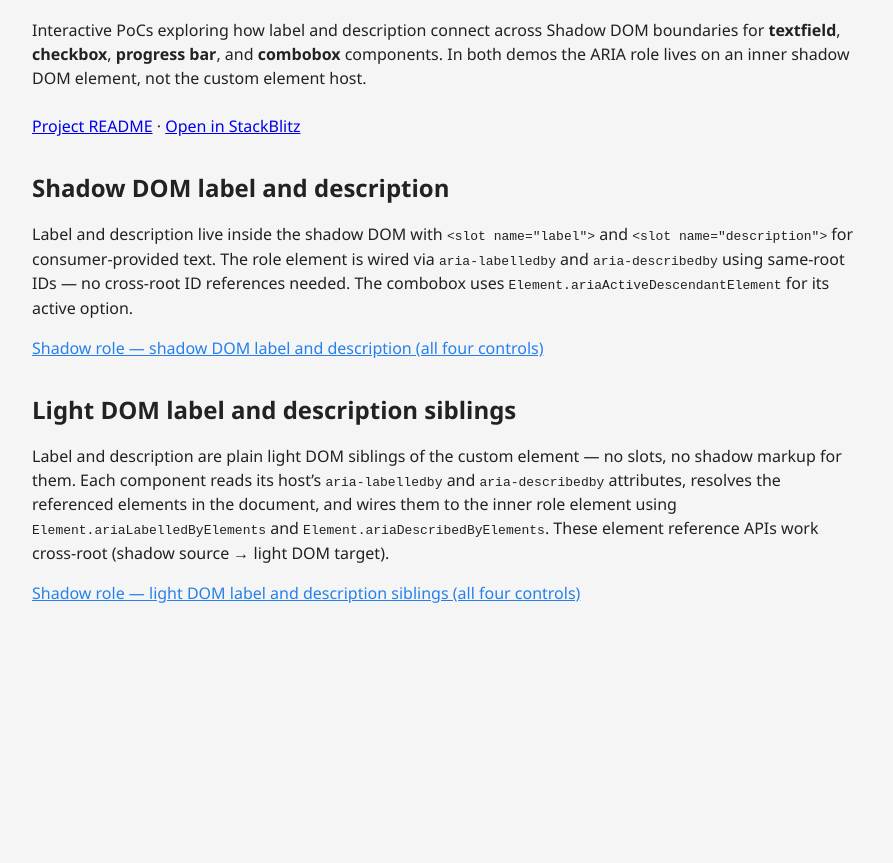
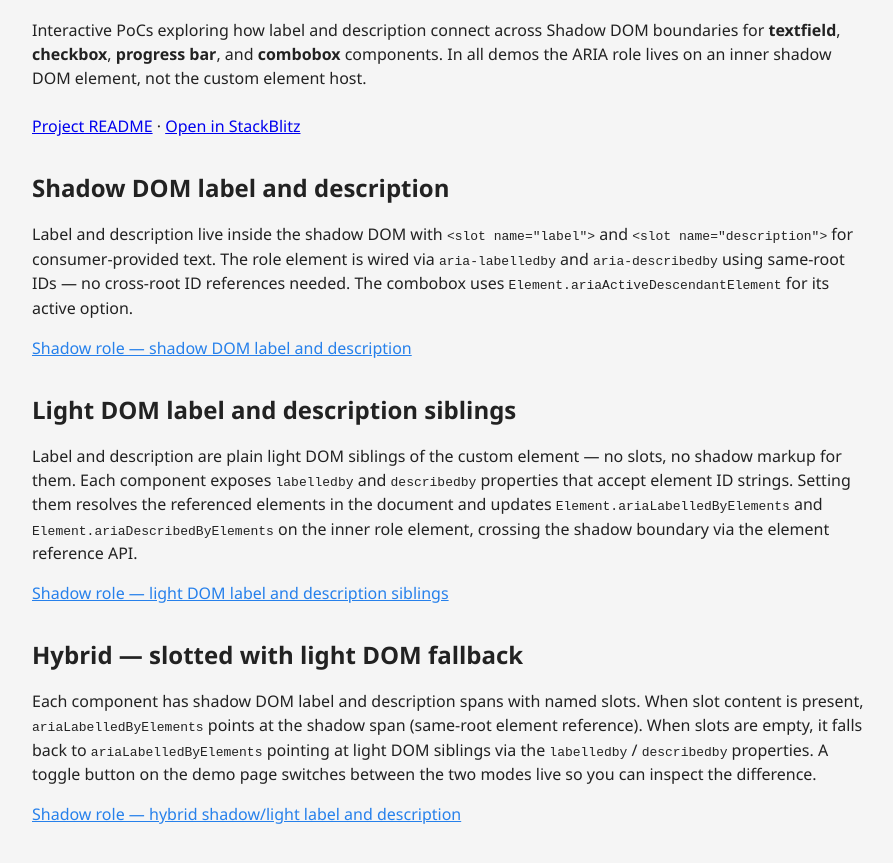
Before and after one commit to nikkimk/web-component-form-strategy-demos, a website: page index.html in a window 1280 px wide. Shown: the part 83-946 px from the top of the page, without its empty margins (192-1085 px from the left). Before the commit the page ends 800 px from the top, so only its background shows below. Drawn offline with Linux system fonts and the light colour scheme.

Commit message:
chore: add hybrid demo to index

```diff
--- a/index.html
+++ b/index.html
@@ -13,7 +13,7 @@
                 Interactive PoCs exploring how label and description connect across Shadow DOM
                 boundaries for <strong>textfield</strong>, <strong>checkbox</strong>,
                 <strong>progress bar</strong>, and <strong>combobox</strong> components.
-                In both demos the ARIA role lives on an inner shadow DOM element, not the
+                In all demos the ARIA role lives on an inner shadow DOM element, not the
                 custom element host.
             </p>
 
@@ -41,7 +41,7 @@
                 <ul class="nav-list">
                     <li>
                         <a href="./demo-shadow-role.html"
-                            >Shadow role &#8212; shadow DOM label and description (all four controls)</a
+                            >Shadow role &#8212; shadow DOM label and description</a
                         >
                     </li>
                 </ul>
@@ -51,17 +51,37 @@
                 <h2 id="light-label-heading">Light DOM label and description siblings</h2>
                 <p>
                     Label and description are plain light DOM siblings of the custom element &#8212;
-                    no slots, no shadow markup for them. Each component reads its host&#8217;s
-                    <code>aria-labelledby</code> and <code>aria-describedby</code> attributes,
-                    resolves the referenced elements in the document, and wires them to the inner
-                    role element using <code>Element.ariaLabelledByElements</code> and
-                    <code>Element.ariaDescribedByElements</code>. These element reference APIs
-                    work cross-root (shadow source &#8594; light DOM target).
+                    no slots, no shadow markup for them. Each component exposes
+                    <code>labelledby</code> and <code>describedby</code> properties that accept
+                    element ID strings. Setting them resolves the referenced elements in the
+                    document and updates <code>Element.ariaLabelledByElements</code> and
+                    <code>Element.ariaDescribedByElements</code> on the inner role element,
+                    crossing the shadow boundary via the element reference API.
                 </p>
                 <ul class="nav-list">
                     <li>
                         <a href="./demo-light-siblings.html"
-                            >Shadow role &#8212; light DOM label and description siblings (all four controls)</a
+                            >Shadow role &#8212; light DOM label and description siblings</a
+                        >
+                    </li>
+                </ul>
+            </section>
+
+            <section class="demo-section" aria-labelledby="hybrid-heading">
+                <h2 id="hybrid-heading">Hybrid &#8212; slotted with light DOM fallback</h2>
+                <p>
+                    Each component has shadow DOM label and description spans with named slots.
+                    When slot content is present, <code>ariaLabelledByElements</code> points
+                    at the shadow span (same-root element reference). When slots are empty,
+                    it falls back to <code>ariaLabelledByElements</code> pointing at light DOM
+                    siblings via the <code>labelledby</code> / <code>describedby</code>
+                    properties. A toggle button on the demo page switches between the two modes
+                    live so you can inspect the difference.
+                </p>
+                <ul class="nav-list">
+                    <li>
+                        <a href="./demo-hybrid.html"
+                            >Shadow role &#8212; hybrid shadow/light label and description</a
                         >
                     </li>
                 </ul>
```
